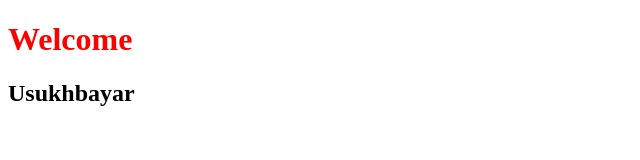
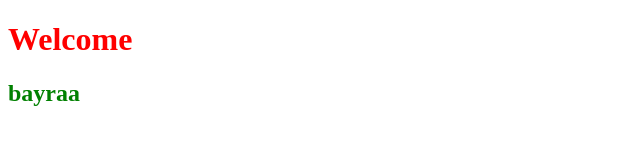
Before and after one commit to Usukhbayar89/Usukhuu, a plain HTML site: page index.html in a window 1280 px wide. Shown: the whole page, without its empty margins (0-640 px from the left). Drawn offline with Linux system fonts and the light colour scheme.

Commit message:
h2 iin neriig oorchilloo

```diff
--- a/index.html
+++ b/index.html
@@ -9,7 +9,9 @@
 </head>
 <body>
     <h1>Welcome</h1>
-    <h2>Usukhbayar</h2>
+    <h2>bayraa
+
+    </h2>
 
 
 </body>
--- a/style.css
+++ b/style.css
@@ -1,3 +1,6 @@
 h1{
     color: red;
 }
+h2{
+    color: green;
+}
```
